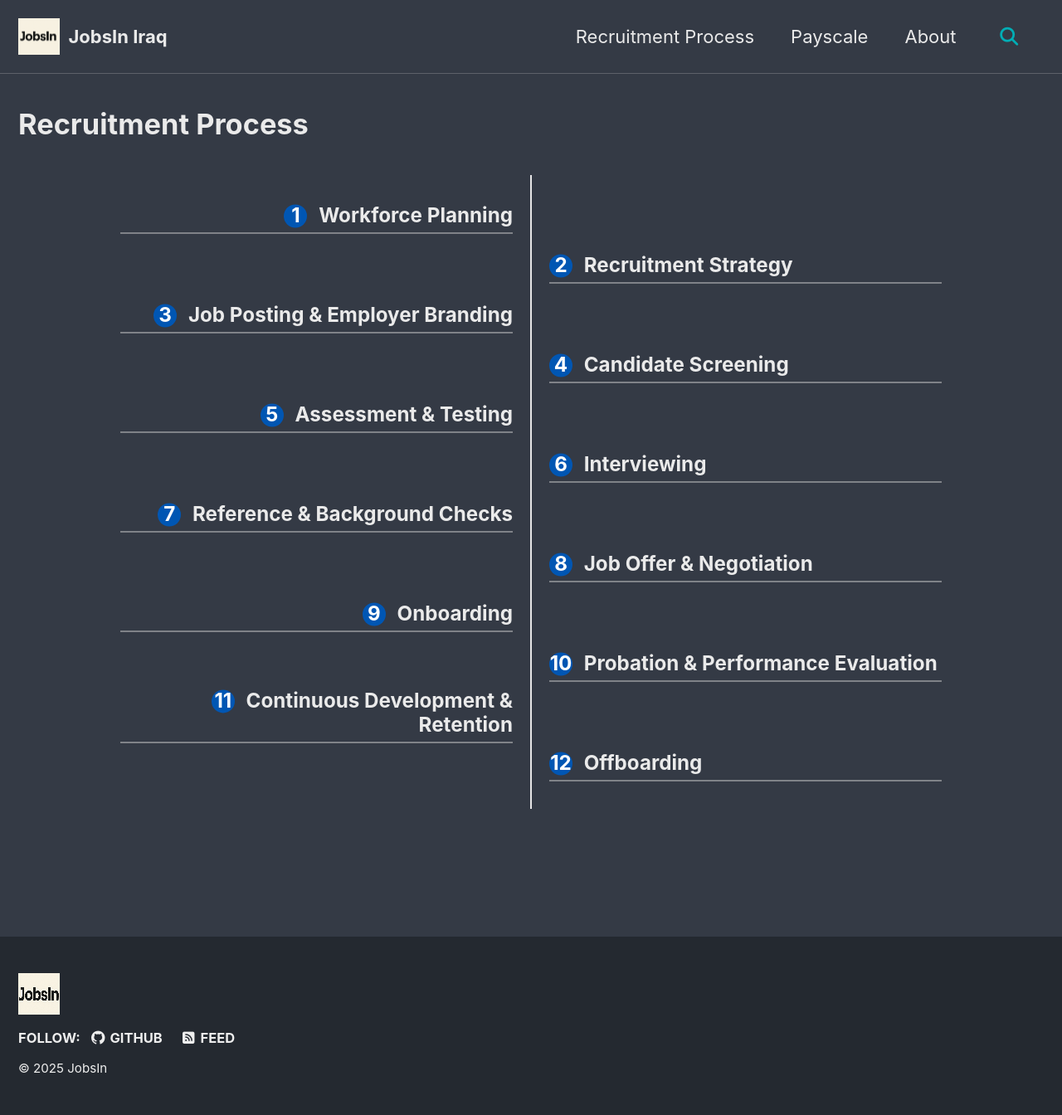
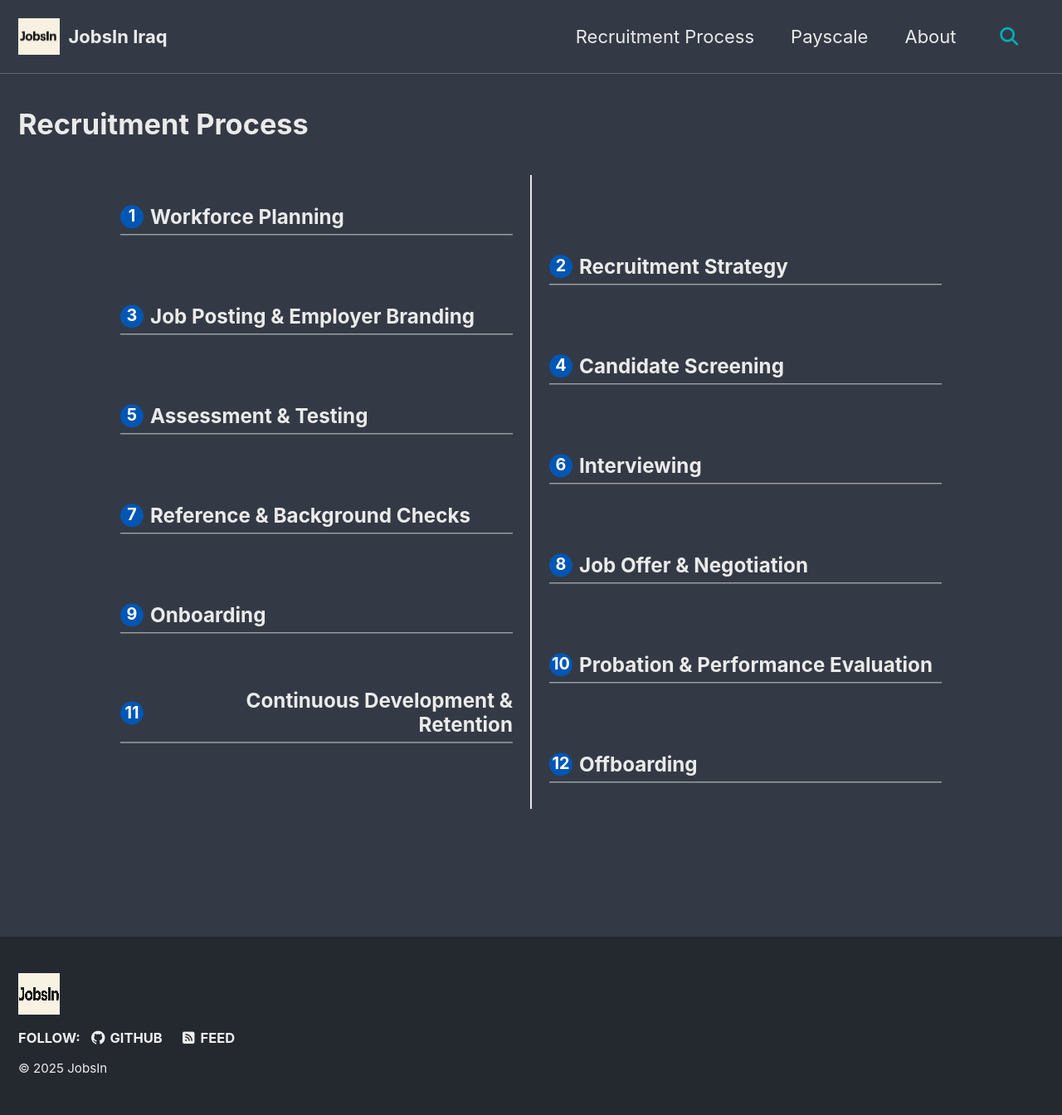
Before and after one commit to JobsInIraq/jobsiniraq.github.io, a Jekyll site: the page built from _pages/process.md, in a window 1280 px wide. Shown: the whole page at 83% size. Built offline with Jekyll 4.4.1, drawn with Linux system fonts in a browser that asks for light colours; cached includes are drawn as plain includes.

Commit message:
Update process.css

```diff
--- a/assets/css/process.css
+++ b/assets/css/process.css
@@ -1,4 +1,4 @@
-/* --- timeline main --- */
+/* --- Timeline Container --- */
 .timeline {
   position: relative;
   max-width: 1100px;
@@ -7,7 +7,7 @@
   box-sizing: border-box;
 }
 
-/* vertical center line */
+/* Vertical line in center */
 .timeline::before {
   content: "";
   position: absolute;
@@ -15,11 +15,11 @@
   top: 0;
   bottom: 0;
   width: 2px;
-  background: #e6e6e6; /* soft gray */
+  background: #e6e6e6;
   transform: translateX(-50%);
 }
 
-/* each process row */
+/* Process Row */
 .process {
   position: relative;
   min-height: 60px;
@@ -27,7 +27,7 @@
   box-sizing: border-box;
 }
 
-/* content block */
+/* Content Block */
 .process .content {
   width: 45%;
   position: absolute;
@@ -36,48 +36,50 @@
   box-sizing: border-box;
 }
 
-/* LEFT content */
+/* Left */
 .process.left .content {
   right: 50%;
   text-align: right;
   padding-right: 1rem;
 }
 
-/* RIGHT content */
+/* Right */
 .process.right .content {
   left: 50%;
   text-align: left;
   padding-left: 1rem;
 }
 
-/* h2 styling and underline */
+/* Headings */
 .process .content h2 {
-  display: inline-block;
+  display: inline-flex;
+  align-items: center; /* vertically center circle and text */
   width: 100%;
   margin: 0;
   padding-bottom: 6px;
   border-bottom: 1px solid #ccc;
   box-sizing: border-box;
-  white-space: normal;
   word-break: break-word;
-  font-size: 1.1rem; /* professional size */
+  font-size: 1.1rem;
 }
 
-/* stage circle */
+/* Stage Circle */
 .stage-circle {
-  display: inline-block;
+  display: inline-flex;
+  justify-content: center;
+  align-items: center;
   width: 28px;
   height: 28px;
-  line-height: 28px;
   border-radius: 50%;
-  background-color: #0056b3; /* professional blue */
+  background-color: #0056b3;
   color: #fff;
   font-weight: bold;
-  text-align: center;
   margin-right: 8px;
+  flex-shrink: 0;
+  font-size: 0.9rem;
 }
 
-/* --- Mobile responsiveness --- */
+/* --- Responsive Mobile --- */
 @media screen and (max-width: 768px) {
   .process .content {
     width: 90%;
@@ -91,15 +93,8 @@
   }
 
   .timeline::before {
-    left: 20px; /* move vertical line */
+    left: 20px;
     transform: none;
-  }
-
-  .stage-circle {
-    left: 0;
-    top: 0;
-    transform: none;
-    margin-right: 12px;
   }
 
   .process .content h2 {
```
